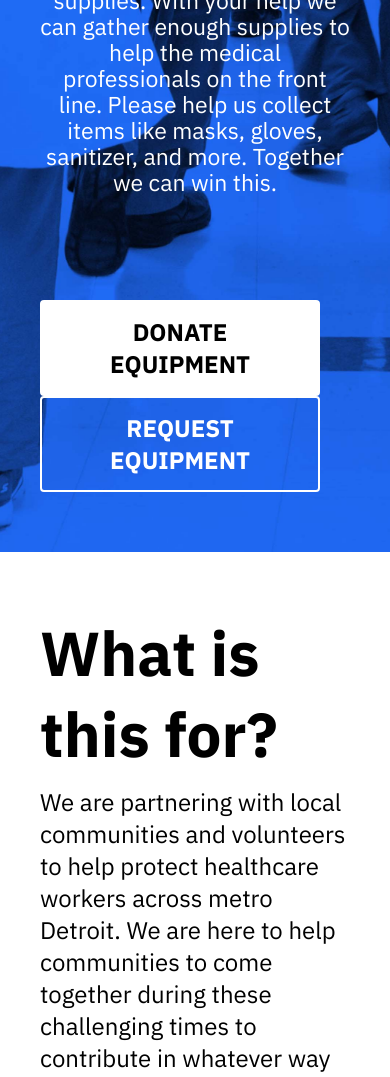
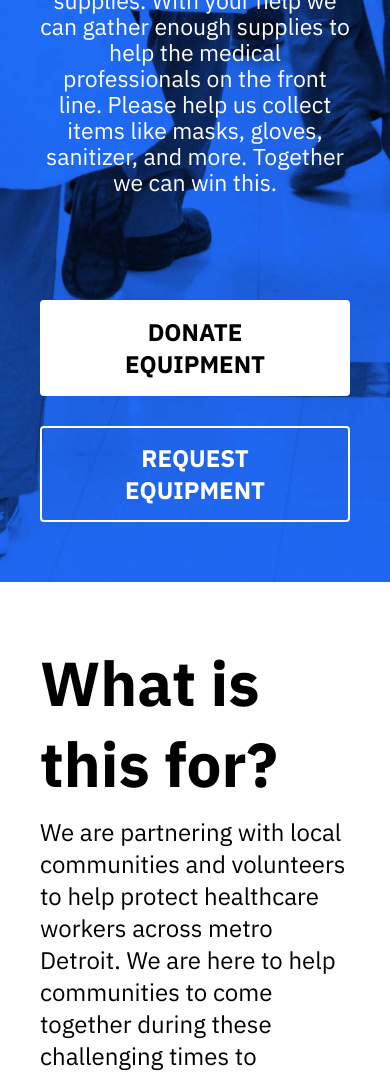
Before and after one commit to areknow/covid-heroes, a React (Create React App) app: page / in a window 390 px wide. Shown: the part 762-1839 px from the top of the page. Built offline with nearby package versions, Linux system fonts and the light colour scheme.

Commit message:
hero responsive style

```diff
--- a/src/components/button/index.module.scss
+++ b/src/components/button/index.module.scss
@@ -11,7 +11,6 @@
   letter-spacing: normal;
   -webkit-appearance: none;
   font-family: 'IBM Plex Sans', sans-serif;
-  margin-right: 30px;
   cursor: pointer;
   &:hover {
     background-color: var(--theme-blue-hover);
--- a/src/sections/hero/index.module.scss
+++ b/src/sections/hero/index.module.scss
@@ -7,7 +7,7 @@
   background-position: top;
   margin-bottom: 60px;
   color: #fff;
-  .contentContainer {
+  .content {
     height: calc(100vh - 75px);
     display: flex;
     align-items: center;
@@ -18,6 +18,8 @@
       max-width: 860px;
       margin: 40px 0 60px 0;
     }
+    .actions {
+      display: flex;
       .button {
         margin-right: 30px;
         &:last-child {
@@ -26,11 +28,12 @@
       }
     }
   }
+}
 
 @media (max-width: $size-small) {
   .hero {
     background-position: top;
-    .contentContainer {
+    .content {
       height: auto;
       padding-bottom: 60px;
       h1 {
@@ -58,6 +61,9 @@
         font-size: 23px;
         line-height: 1.13;
       }
+      .actions {
+        text-align: center;
+        display: block;
         .button {
           margin-right: 0;
           margin-bottom: 30px;
@@ -68,3 +74,4 @@
       }
     }
   }
+}
--- a/src/sections/hero/index.tsx
+++ b/src/sections/hero/index.tsx
@@ -8,20 +8,20 @@ import AnchorLink from 'react-anchor-link-smooth-scroll';
 
 const Hero = () => {
   return (
-    <div id="hero" className={styles.hero}>
+    <div className={styles.hero}>
       <Column>
         <Nav />
-        <div className={styles.contentContainer}>
+        <div className={styles.content}>
           <div>
             <h1>{site.content.hero.header}</h1>
             <p>{site.content.hero.paragraph}</p>
             <div className={styles.actions}>
               {site.content.hero.actions.map((action, index) => (
-                <AnchorLink href="#donate">
-                  <Button key={index} negative>
-                    {action}
-                  </Button>
-                </AnchorLink>
+                <div key={index} className={styles.button}>
+                  <AnchorLink href="#donate" offset="50">
+                    <Button negative>{action}</Button>
+                  </AnchorLink>
+                </div>
               ))}
             </div>
           </div>
```
Also changed, not shown: 1 other file (tests, documents, lock files or other folders). Lines whose indentation alone changed are shown as unchanged.
